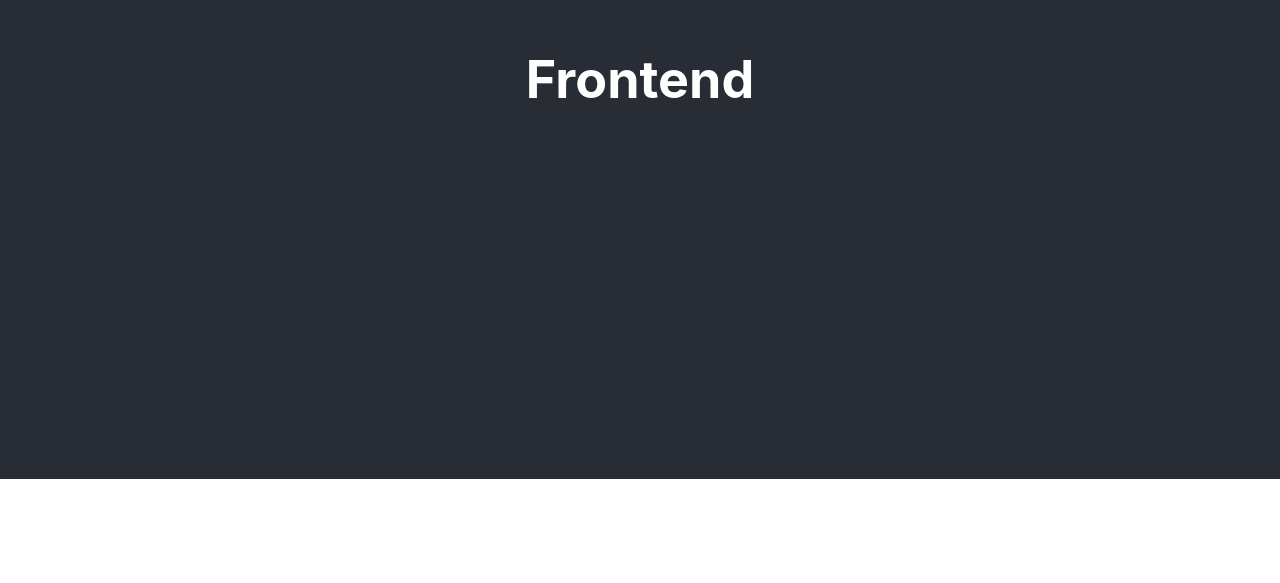
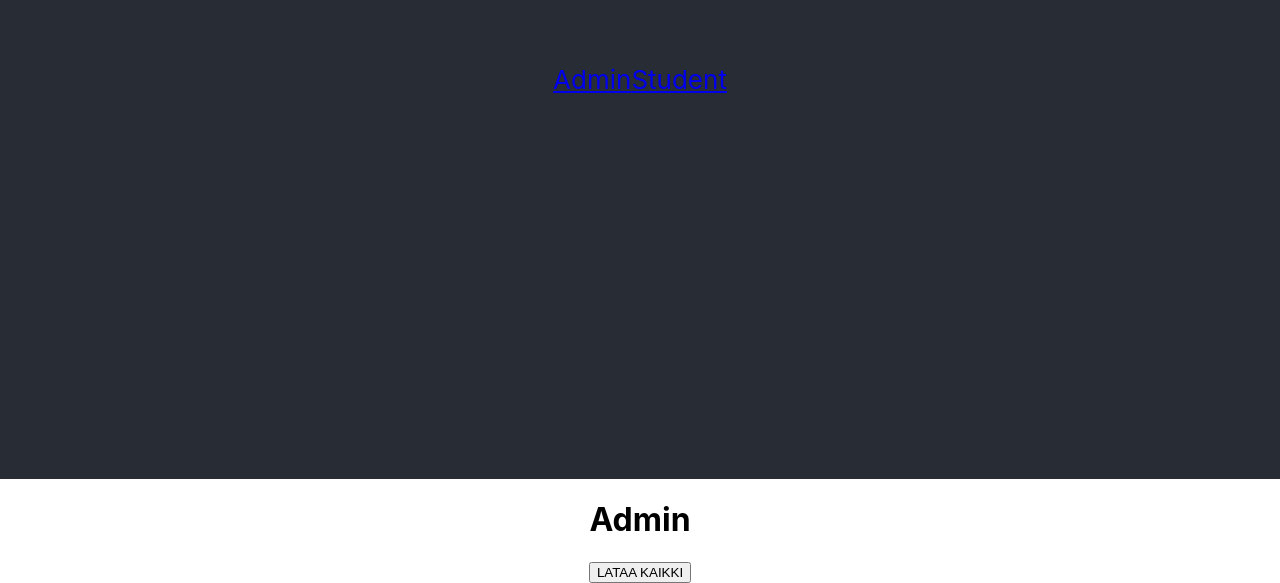
Before and after one commit to jonijhonkanen/Fullstack-project, a React (Create React App) app in the folder frontend/: page / in a window 1280 px wide. Shown: the part 321-904 px from the top of the page. Before the commit the page ends 800 px from the top, so only its background shows below. Built offline with nearby package versions, Linux system fonts and the light colour scheme.

Commit message:
Modify App.js file.
Include the navigation bar with Navigation.js and React Router module.

```diff
--- a/frontend/src/App.js
+++ b/frontend/src/App.js
@@ -1,12 +1,29 @@
 import './App.css';
+import React from 'react';
+import { BrowserRouter, Route, Routes } from 'react-router-dom';
+
+//Navigation bar
+import Navigation from './Navigation';
+//Two main views
+import AdminView from './AdminView';
+import StudentView from './StudentView';
 
 function App() {
   return (
-    <div className="App">
-      <header className="App-header">
-        <h1>Frontend</h1>
-      </header>
-    </div>
+    <BrowserRouter>
+      <div className="App">
+        <header className="App-header">
+          <Navigation />
+        </header>
+        <div className="content">
+          <Routes>
+            <Route path="/" exact element={<AdminView />} />
+            <Route path="student/*" element={<StudentView />} />
+            <Route path="*" element={<h1>Error with page url!</h1>} />
+          </Routes>
+        </div>
+      </div>
+    </BrowserRouter>
   );
 }
 
```
